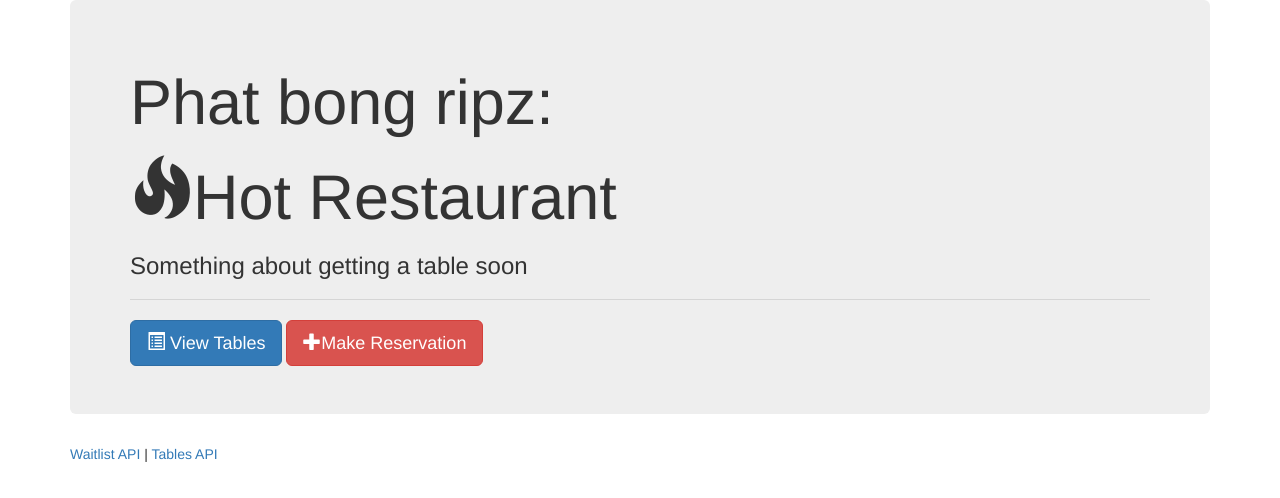
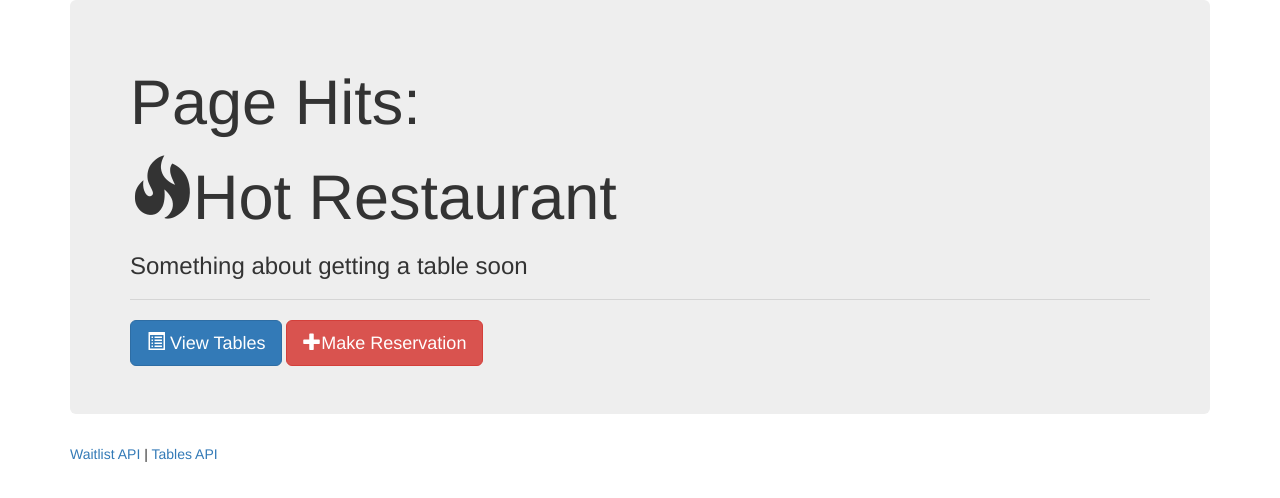
Before and after one commit to TheDude1656/hotrestaurant, a website: page app/public/home.html in a window 1280 px wide. Drawn offline with nearby package versions, Linux system fonts and the light colour scheme; no server answers.

Commit message:
text changes

```diff
--- a/app/public/home.html
+++ b/app/public/home.html
@@ -16,7 +16,7 @@
   <div class="container">
     <div class="jumbotron">
       <h1>
-        <div>Phat bong ripz: <span id="pageHits"></span></div>
+        <div>Page Hits: <span id="pageHits"></span></div>
       </h1>
       <h1><span class="glyphicon glyphicon-fire"></span>Hot Restaurant</h1>
       <h3>Something about getting a table soon</h3>
```
